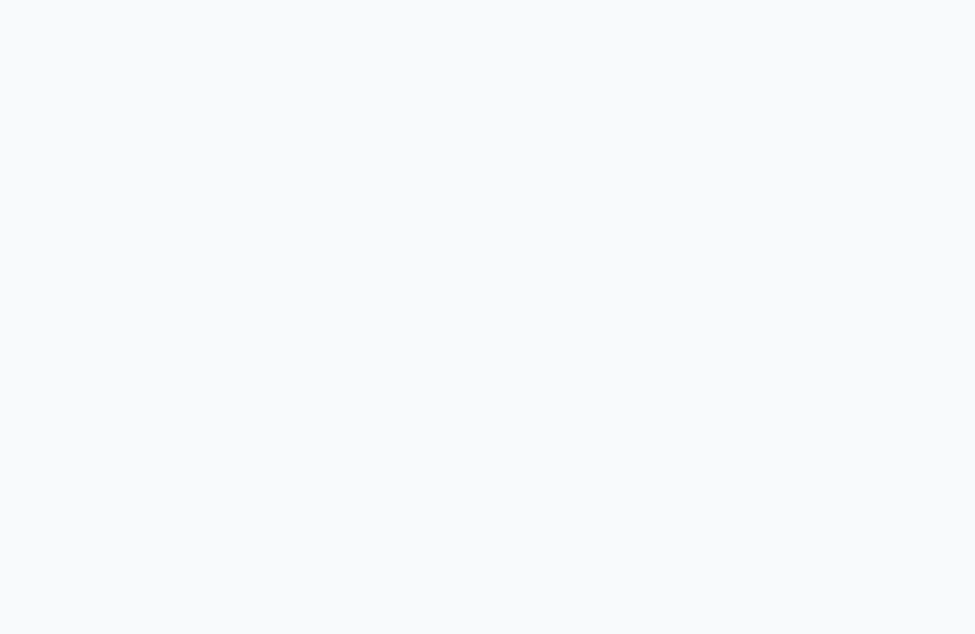
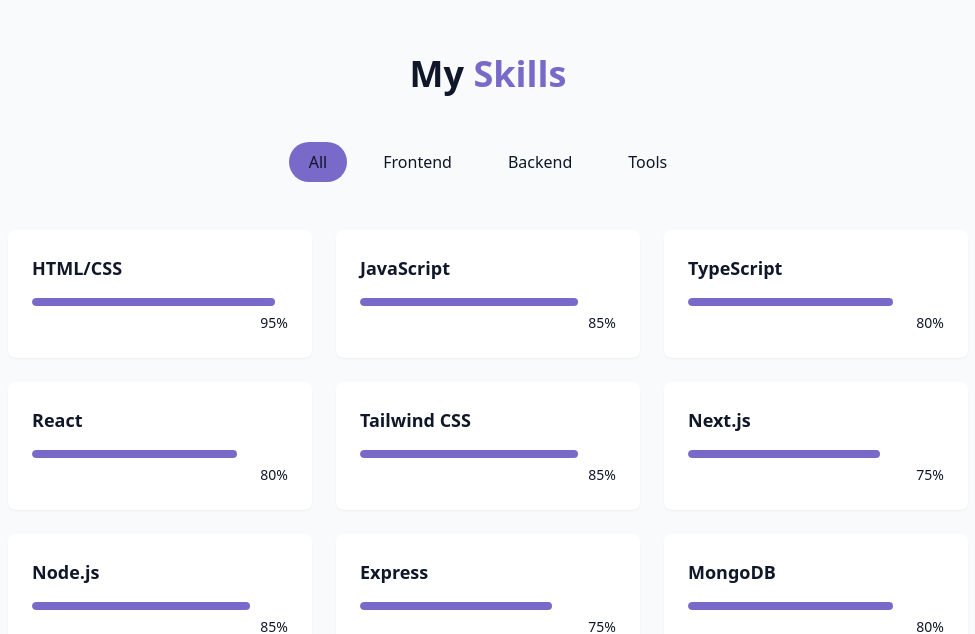
Before and after one commit to WLL1am/portfolio, a React (Vite) app: page / in a window 1280 px wide. Shown: the part 1548-2182 px from the top of the page, without its empty margins (152-1127 px from the left). Before the commit the page ends 1506 px from the top, so only its background shows below. Built offline with nearby package versions, Linux system fonts and the light colour scheme.

Commit message:
created skills section

```diff
--- /dev/null
+++ b/src/components/SkillsSection.jsx
@@ -0,0 +1,82 @@
+import { useState } from "react"
+import { cn } from "@/lib/utils"
+
+const skills = [
+    // Frontend
+    {name: "HTML/CSS", level: 95, category: "frontend" },
+    {name: "JavaScript", level: 85, category: "frontend" },
+    {name: "TypeScript", level: 80, category: "frontend" },
+    {name: "React", level: 80, category: "frontend" },
+    {name: "Tailwind CSS", level: 85, category: "frontend" },
+    {name: "Next.js", level: 75, category: "frontend" },
+
+    // Backend
+    {name: "Node.js", level: 85, category: "backend" },
+    {name: "Express", level: 75, category: "backend" },
+    {name: "MongoDB", level: 80, category: "backend" },
+    {name: "PostgreSQL", level: 75, category: "backend" },
+
+    // Tools
+    {name: "Git/GitHub", level: 95, category: "tools" },
+    {name: "Docker", level: 70, category: "tools" },
+    {name: "VS Code", level: 95, category: "tools" },
+]
+
+const categories = ["all", "frontend", "backend", "tools"]
+
+export const SkillsSection = () => {
+    const [ chosenCategory, setChosenCategory ] = useState("all");
+    const filteredSkills = skills.filter(
+        (skill) => chosenCategory === "all" || skill.category === chosenCategory
+    )
+
+    return (
+        <section
+            id="skills"
+            className="py-24 px-4 relative bg-seconday/30"
+        >
+            <div className="container mx-auto max-w-5xl">
+                <h2 className="text-3xl md:text-4xl font-bold mb-12 text-center">
+                    My <span className="text-primary"> Skills</span>
+                </h2>
+
+                <div className="flex flex-wrap justify-center gap-4 mb-12">
+                    {categories.map((category, key) => (
+                        <button
+                            key={key}
+                            onClick={() => setChosenCategory(category)}
+                            className={cn(
+                                "px-5 py-2 rounded-full transition-colors duration-300 capitalize",
+                                chosenCategory === category ? "bg-primary text-primary-foreground" : "bg-secondary/70 text-foreground hover:bg-secondary"
+                            )}
+                        >
+                            {category}
+                        </button>
+                    ))}
+                </div>
+
+                <div className="grid grid-cols-1 sm:grid-cols-2 lg:grid-cols-3 gap-6">
+                    {filteredSkills.map((skill, key) => (
+                        <div
+                            key={key}
+                            className="bg-card p-6 rounded-lg shadow-xs card-hover"
+                        >
+                            <div className="text-left mb-4">
+                                <h3 className="font-semibold text-lg"> {skill.name}</h3>
+                            </div>
+                            <div className="w-full bg-secondary/50 h-2 rounded-full overflow-hidden">
+                                <div
+                                    className="bg-primary h-2 rounded-full origin-left animate-[grow_1.5s_ease-out"
+                                    style={{width: skill.level + "%"}}
+                                />
+                            </div>
+                            <div className='text-right mt-1'>
+                                <span className='text-sm text-muted-foreground'>{skill.level}%</span>
+                            </div>
+                        </div>
+                    ))}
+                </div>
+            </div>
+        </section>
+    )
+}
--- a/src/pages/Home.jsx
+++ b/src/pages/Home.jsx
@@ -1,6 +1,7 @@
 import { AboutSection } from "../components/AboutSection"
 import { HeroSection } from "../components/HeroSection"
 import { Navbar } from "../components/Navbar"
+import { SkillsSection } from "../components/SkillsSection"
 import { ThemeToggle } from "../components/ThemeToggle"
 import { StarBackground } from '@/components/StarBackground'
 
@@ -20,6 +21,7 @@
             <main>
                 <HeroSection />
                 <AboutSection />
+                <SkillsSection />
             </main>
 
         {/* Footer */}
```
